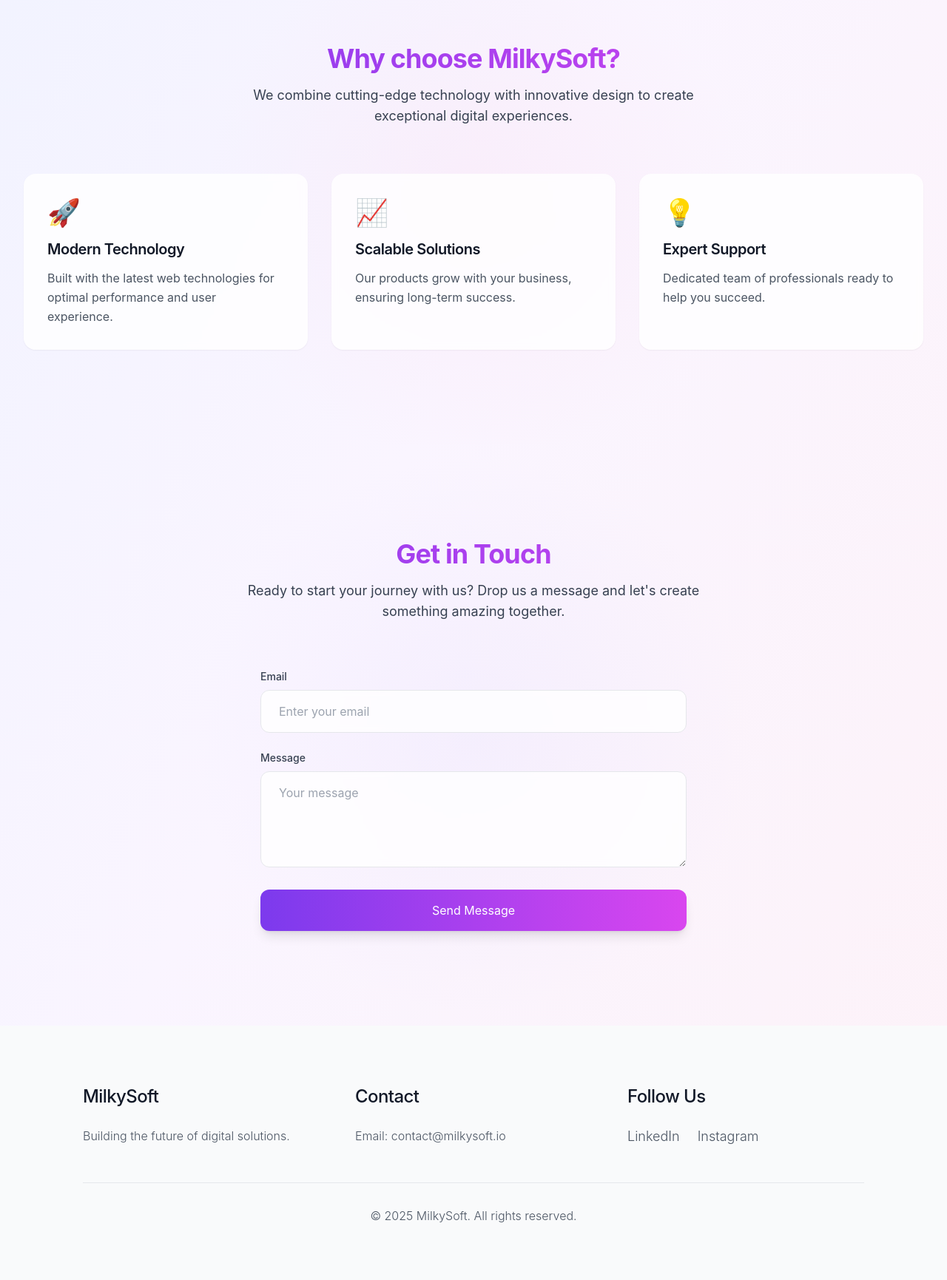
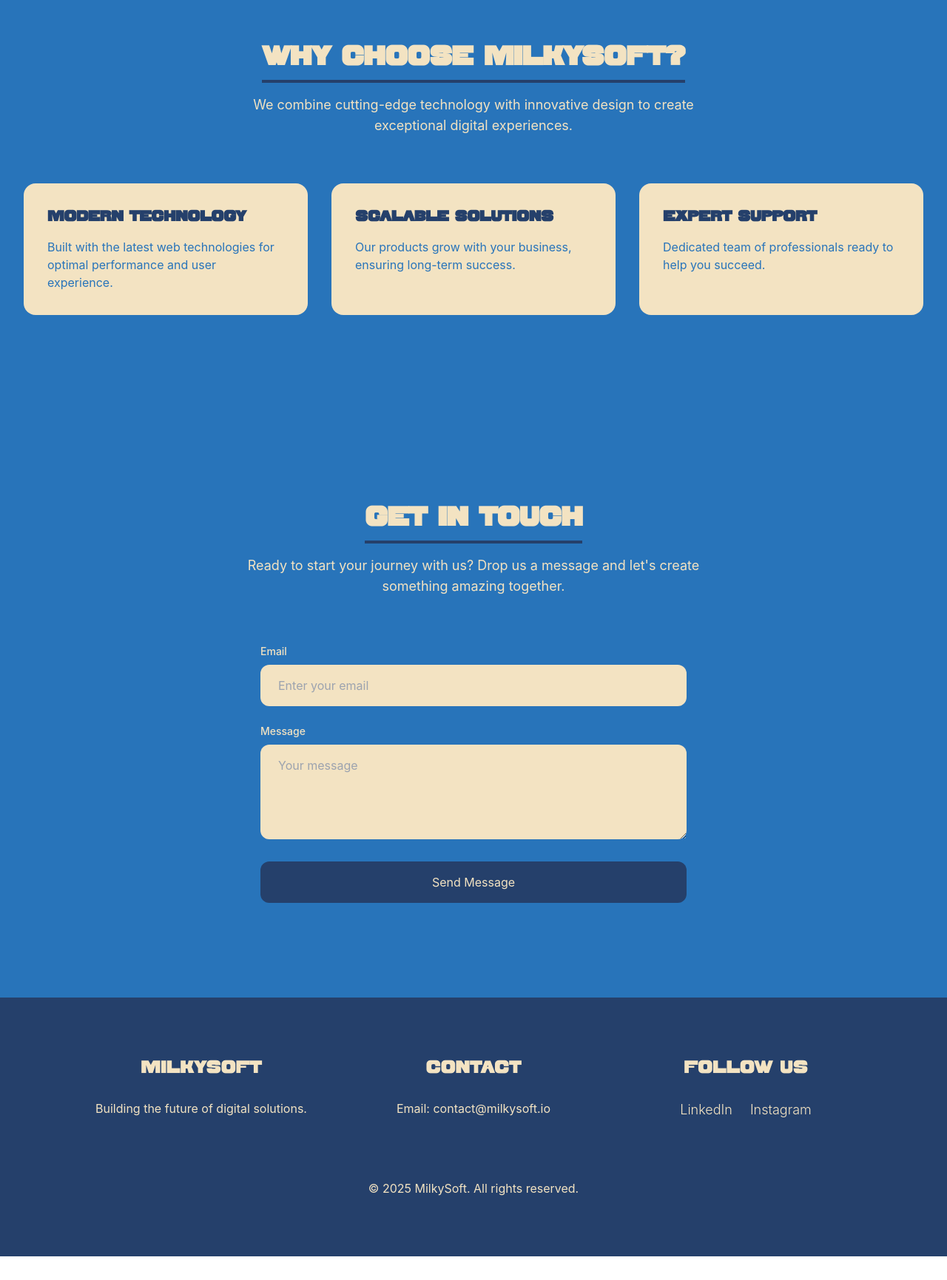
Before and after one commit to kmiecikmichal/milkysoft.github.io, a Next.js app: page / in a window 1280 px wide. Shown: the part 869-2600 px from the top of the page at 74% size. After the commit the page ends 2568 px from the top, so only its background shows below. Built offline with nearby package versions, Linux system fonts and the light colour scheme.

Commit message:
Refactor: use CSS color tokens and update UI to match new palette

```diff
--- a/src/app/globals.css
+++ b/src/app/globals.css
@@ -2,7 +2,18 @@
 @tailwind components;
 @tailwind utilities;
 
+@font-face {
+  font-family: 'Sao Torpes';
+  src: url('/fonts/SaoTorpes.otf') format('opentype');
+  font-weight: normal;
+  font-style: normal;
+}
+
 :root {
+  --color-blue: #2874ba;
+  --color-light-indigo: #25406b;
+  --color-indigo: #0a2342;
+  --color-beige: #f3e3c2;
   --foreground-rgb: 0, 0, 0;
   --background-rgb: 255, 255, 255;
 }
@@ -18,6 +29,7 @@
 @layer base {
   h1, h2, h3, h4, h5, h6 {
     @apply font-medium tracking-tight;
+    font-family: 'Sao Torpes', -apple-system, 'Helvetica Neue', Arial, sans-serif;
   }
 }
 
@@ -71,13 +83,14 @@
 }
 
 ::-webkit-scrollbar-track {
-  @apply bg-gray-100;
+  background: #2874ba;
 }
 
 ::-webkit-scrollbar-thumb {
-  @apply bg-gradient-to-b from-violet-500 to-fuchsia-500 rounded-full;
+  background: #25406b;
+  border-radius: 9999px;
 }
 
 ::-webkit-scrollbar-thumb:hover {
-  @apply bg-gradient-to-b from-violet-600 to-fuchsia-600;
+  background: #0a2342;
 }
--- a/src/app/page.tsx
+++ b/src/app/page.tsx
@@ -54,28 +54,33 @@
   };
 
   return (
-    <main className="min-h-screen bg-gradient-to-br from-indigo-50 via-purple-50 to-pink-50">
+    <main className="min-h-screen" style={{ backgroundColor: 'var(--color-blue)' }}>
       {/* Hero Section */}
-      <section className="relative h-screen flex items-center justify-center overflow-hidden">
-        <div className="absolute inset-0 bg-[radial-gradient(circle_at_center,_var(--tw-gradient-stops))] from-purple-200/30 via-transparent to-transparent"></div>
+      <section className="relative h-screen flex items-center justify-center overflow-hidden" style={{ backgroundColor: 'var(--color-blue)' }}>
+        <div className="absolute inset-0"></div>
         <div className="max-w-7xl mx-auto text-center px-4 sm:px-6 lg:px-8 relative z-10">
-          <h1 className="text-6xl sm:text-8xl font-bold tracking-tight mb-6 bg-clip-text text-transparent bg-gradient-to-r from-violet-600 via-fuchsia-500 to-pink-500 animate-gradient">
+          <h1 className="text-7xl sm:text-9xl font-bold tracking-tight mb-6 font-['Sao_Torpes']" style={{ color: 'var(--color-beige)' }}>
             MilkySoft
           </h1>
-          <p className="text-xl sm:text-2xl text-gray-700 mb-12 max-w-3xl mx-auto leading-relaxed">
+          <p className="text-xl sm:text-2xl mb-12 max-w-3xl mx-auto leading-relaxed" style={{ color: 'var(--color-beige)' }}>
             Crafting digital experiences that blend creativity with functionality.
           </p>
           <div className="flex gap-6 justify-center">
             <a
               href="#contact"
-              className="group px-8 py-4 rounded-full bg-gradient-to-r from-violet-600 to-fuchsia-500 text-white hover:from-violet-700 hover:to-fuchsia-600 transition-all duration-300 shadow-lg hover:shadow-xl hover:scale-105 transform"
+              className="group px-8 py-4 rounded-full transition-all duration-300"
+              style={{ backgroundColor: 'var(--color-light-indigo)', color: 'var(--color-beige)', border: 'none', boxShadow: '0 2px 8px var(--color-indigo)33' }}
+              onMouseOver={e => { e.currentTarget.style.backgroundColor = 'var(--color-indigo)'; e.currentTarget.style.color = 'var(--color-beige)'; }}
+              onMouseOut={e => { e.currentTarget.style.backgroundColor = 'var(--color-light-indigo)'; e.currentTarget.style.color = 'var(--color-beige)'; }}
             >
               Get Started
-              <span className="inline-block ml-2 transition-transform group-hover:translate-x-1">→</span>
             </a>
             <a
               href="#about"
-              className="group px-8 py-4 rounded-full border-2 border-gray-200 hover:border-violet-500 transition-all duration-300 hover:scale-105 transform"
+              className="group px-8 py-4 rounded-full border-2 transition-all duration-300"
+              style={{ borderColor: 'var(--color-light-indigo)', color: 'var(--color-beige)', backgroundColor: 'transparent' }}
+              onMouseOver={e => { e.currentTarget.style.borderColor = 'var(--color-indigo)'; e.currentTarget.style.color = 'var(--color-beige)'; }}
+              onMouseOut={e => { e.currentTarget.style.borderColor = 'var(--color-light-indigo)'; e.currentTarget.style.color = 'var(--color-beige)'; }}
             >
               Learn More
             </a>
@@ -84,36 +89,32 @@
       </section>
 
       {/* Features Section */}
-      <section id="about" className="py-32 relative">
-        <div className="absolute inset-0 bg-[radial-gradient(circle_at_center,_var(--tw-gradient-stops))] from-pink-200/20 via-transparent to-transparent"></div>
+      <section id="about" className="py-32 relative" style={{ backgroundColor: 'var(--color-blue)' }}>
         <div className="max-w-7xl mx-auto px-4 sm:px-6 lg:px-8 relative z-10">
           <div className="text-center mb-16">
-            <h2 className="text-4xl font-bold mb-4 bg-clip-text text-transparent bg-gradient-to-r from-violet-600 to-fuchsia-500">
+            <h2 className="text-4xl font-bold mb-4" style={{ color: 'var(--color-beige)', fontFamily: 'Sao Torpes', borderBottom: '4px solid var(--color-light-indigo)', display: 'inline-block', paddingBottom: '0.25em' }}>
               Why choose MilkySoft?
             </h2>
-            <p className="text-gray-700 text-lg max-w-2xl mx-auto">
+            <p className="text-lg max-w-2xl mx-auto" style={{ color: 'var(--color-beige)' }}>
               We combine cutting-edge technology with innovative design to create exceptional digital experiences.
             </p>
           </div>
           <div className="grid grid-cols-1 md:grid-cols-3 gap-8">
-            <div className="group p-8 rounded-2xl bg-white/80 backdrop-blur-sm shadow-sm hover:shadow-xl transition-all duration-300 hover:scale-105 transform">
-              <div className="text-4xl mb-4">🚀</div>
-              <h3 className="text-xl font-semibold mb-3 text-gray-900">Modern Technology</h3>
-              <p className="text-gray-600 leading-relaxed">
+            <div className="group p-8 rounded-2xl" style={{ backgroundColor: 'var(--color-beige)', color: 'var(--color-blue)', border: 'none', boxShadow: '0 2px 8px var(--color-light-indigo)33' }}>
+              <h3 className="text-xl font-semibold mb-3" style={{ color: 'var(--color-light-indigo)', border: 'none', display: 'inline-block', paddingBottom: '0.1em' }}>Modern Technology</h3>
+              <p style={{ color: 'var(--color-blue)' }}>
                 Built with the latest web technologies for optimal performance and user experience.
               </p>
             </div>
-            <div className="group p-8 rounded-2xl bg-white/80 backdrop-blur-sm shadow-sm hover:shadow-xl transition-all duration-300 hover:scale-105 transform">
-              <div className="text-4xl mb-4">📈</div>
-              <h3 className="text-xl font-semibold mb-3 text-gray-900">Scalable Solutions</h3>
-              <p className="text-gray-600 leading-relaxed">
+            <div className="group p-8 rounded-2xl" style={{ backgroundColor: 'var(--color-beige)', color: 'var(--color-blue)', border: 'none', boxShadow: '0 2px 8px var(--color-light-indigo)33' }}>
+              <h3 className="text-xl font-semibold mb-3" style={{ color: 'var(--color-light-indigo)', border: 'none', display: 'inline-block', paddingBottom: '0.1em' }}>Scalable Solutions</h3>
+              <p style={{ color: 'var(--color-blue)' }}>
                 Our products grow with your business, ensuring long-term success.
               </p>
             </div>
-            <div className="group p-8 rounded-2xl bg-white/80 backdrop-blur-sm shadow-sm hover:shadow-xl transition-all duration-300 hover:scale-105 transform">
-              <div className="text-4xl mb-4">💡</div>
-              <h3 className="text-xl font-semibold mb-3 text-gray-900">Expert Support</h3>
-              <p className="text-gray-600 leading-relaxed">
+            <div className="group p-8 rounded-2xl" style={{ backgroundColor: 'var(--color-beige)', color: 'var(--color-blue)', border: 'none', boxShadow: '0 2px 8px var(--color-light-indigo)33' }}>
+              <h3 className="text-xl font-semibold mb-3" style={{ color: 'var(--color-light-indigo)', border: 'none', display: 'inline-block', paddingBottom: '0.1em' }}>Expert Support</h3>
+              <p style={{ color: 'var(--color-blue)' }}>
                 Dedicated team of professionals ready to help you succeed.
               </p>
             </div>
@@ -122,66 +123,52 @@
       </section>
 
       {/* Contact Section */}
-      <section id="contact" className="py-32 relative">
-        <div className="absolute inset-0 bg-[radial-gradient(circle_at_center,_var(--tw-gradient-stops))] from-violet-200/20 via-transparent to-transparent"></div>
+      <section id="contact" className="py-32 relative" style={{ backgroundColor: 'var(--color-blue)' }}>
         <div className="max-w-7xl mx-auto px-4 sm:px-6 lg:px-8 relative z-10">
           <div className="text-center mb-16">
-            <h2 className="text-4xl font-bold mb-4 bg-clip-text text-transparent bg-gradient-to-r from-violet-600 to-fuchsia-500">
+            <h2 className="text-4xl font-bold mb-4" style={{ color: 'var(--color-beige)', fontFamily: 'Sao Torpes', borderBottom: '4px solid var(--color-light-indigo)', display: 'inline-block', paddingBottom: '0.25em' }}>
               Get in Touch
             </h2>
-            <p className="text-gray-700 text-lg max-w-2xl mx-auto">
+            <p className="text-lg max-w-2xl mx-auto" style={{ color: 'var(--color-beige)' }}>
               Ready to start your journey with us? Drop us a message and let's create something amazing together.
             </p>
           </div>
           <div className="max-w-xl mx-auto">
-            <form onSubmit={handleSubmit} className="space-y-6">
+            <form className="space-y-6">
               <div>
-                <label htmlFor="email" className="block text-sm font-medium mb-2 text-gray-700">
+                <label htmlFor="email" className="block text-sm font-medium mb-2" style={{ color: 'var(--color-beige)' }}>
                   Email
                 </label>
                 <input
                   type="email"
                   id="email"
-                  value={email}
-                  onChange={(e) => setEmail(e.target.value)}
                   required
-                  className="w-full px-6 py-4 rounded-xl border border-gray-200 bg-white/80 backdrop-blur-sm focus:border-violet-500 focus:ring-2 focus:ring-violet-500/20 transition-all duration-300"
+                  style={{ backgroundColor: 'var(--color-beige)', color: 'var(--color-indigo)', border: 'none' }}
+                  className="w-full px-6 py-4 rounded-xl"
                   placeholder="Enter your email"
                 />
               </div>
               <div>
-                <label htmlFor="message" className="block text-sm font-medium mb-2 text-gray-700">
+                <label htmlFor="message" className="block text-sm font-medium mb-2" style={{ color: 'var(--color-beige)' }}>
                   Message
                 </label>
                 <textarea
                   id="message"
-                  value={message}
-                  onChange={(e) => setMessage(e.target.value)}
                   required
                   rows={4}
-                  className="w-full px-6 py-4 rounded-xl border border-gray-200 bg-white/80 backdrop-blur-sm focus:border-violet-500 focus:ring-2 focus:ring-violet-500/20 transition-all duration-300"
+                  style={{ backgroundColor: 'var(--color-beige)', color: 'var(--color-indigo)', border: 'none' }}
+                  className="w-full px-6 py-4 rounded-xl"
                   placeholder="Your message"
                 ></textarea>
               </div>
-              {submitStatus.type && (
-                <div
-                  className={`p-4 rounded-xl ${
-                    submitStatus.type === 'success'
-                      ? 'bg-green-50 text-green-700'
-                      : 'bg-red-50 text-red-700'
-                  }`}
-                >
-                  {submitStatus.message}
-                </div>
-              )}
               <button
                 type="submit"
-                disabled={isSubmitting}
-                className={`w-full px-8 py-4 rounded-xl bg-gradient-to-r from-violet-600 to-fuchsia-500 text-white hover:from-violet-700 hover:to-fuchsia-600 transition-all duration-300 shadow-lg hover:shadow-xl hover:scale-[1.02] transform ${
-                  isSubmitting ? 'opacity-75 cursor-not-allowed' : ''
-                }`}
+                className="w-full px-8 py-4 rounded-xl transition-all duration-300"
+                style={{ backgroundColor: 'var(--color-light-indigo)', color: 'var(--color-beige)', border: 'none', boxShadow: '0 2px 8px var(--color-indigo)33' }}
+                onMouseOver={e => { e.currentTarget.style.backgroundColor = 'var(--color-indigo)'; e.currentTarget.style.color = 'var(--color-beige)'; }}
+                onMouseOut={e => { e.currentTarget.style.backgroundColor = 'var(--color-light-indigo)'; e.currentTarget.style.color = 'var(--color-beige)'; }}
               >
-                {isSubmitting ? 'Sending...' : 'Send Message'}
+                Send Message
               </button>
             </form>
           </div>
@@ -189,30 +176,30 @@
       </section>
 
       {/* Footer */}
-      <footer className="bg-gray-50 text-gray-900 py-20">
-        <div className="container">
-          <div className="grid grid-cols-1 md:grid-cols-3 gap-12">
+      <footer style={{ backgroundColor: 'var(--color-light-indigo)', color: 'var(--color-beige)' }} className="py-20 text-center">
+        <div className="container flex flex-col items-center justify-center">
+          <div className="grid grid-cols-1 md:grid-cols-3 gap-12 w-full">
             <div>
-              <h3 className="text-2xl font-medium mb-6 tracking-tight">MilkySoft</h3>
-              <p className="text-gray-600 leading-relaxed font-light">
+              <h3 className="text-2xl font-medium mb-6 tracking-tight" style={{ color: 'var(--color-beige)', fontFamily: 'Sao Torpes', display: 'inline-block', paddingBottom: '0.1em' }}>MilkySoft</h3>
+              <p style={{ color: 'var(--color-beige)' }}>
                 Building the future of digital solutions.
               </p>
             </div>
             <div>
-              <h3 className="text-2xl font-medium mb-6 tracking-tight">Contact</h3>
-              <p className="text-gray-600 leading-relaxed font-light">
+              <h3 className="text-2xl font-medium mb-6 tracking-tight" style={{ color: 'var(--color-beige)', fontFamily: 'Sao Torpes', display: 'inline-block', paddingBottom: '0.1em' }}>Contact</h3>
+              <p style={{ color: 'var(--color-beige)' }}>
                 Email: contact@milkysoft.io
               </p>
             </div>
             <div>
-              <h3 className="text-2xl font-medium mb-6 tracking-tight">Follow Us</h3>
-              <div className="flex space-x-6">
-                <a href="https://www.linkedin.com/company/milkysoft" target="_blank" rel="noopener noreferrer" className="text-gray-600 hover:text-gray-900 transition-colors duration-300 text-lg font-light">LinkedIn</a>
-                <a href="https://www.instagram.com/milkysoft_io?igsh=cWs0dWs5NGJ6dmR5&utm_source=qr" target="_blank" rel="noopener noreferrer" className="text-gray-600 hover:text-gray-900 transition-colors duration-300 text-lg font-light">Instagram</a>
+              <h3 className="text-2xl font-medium mb-6 tracking-tight" style={{ color: 'var(--color-beige)', fontFamily: 'Sao Torpes', display: 'inline-block', paddingBottom: '0.1em' }}>Follow Us</h3>
+              <div className="flex space-x-6 justify-center">
+                <a href="https://www.linkedin.com/company/milkysoft" target="_blank" rel="noopener noreferrer" style={{ color: 'var(--color-beige)' }} className="transition-colors duration-300 text-lg font-light">LinkedIn</a>
+                <a href="https://www.instagram.com/milkysoft_io?igsh=cWs0dWs5NGJ6dmR5&utm_source=qr" target="_blank" rel="noopener noreferrer" style={{ color: 'var(--color-beige)' }} className="transition-colors duration-300 text-lg font-light">Instagram</a>
               </div>
             </div>
           </div>
-          <div className="border-t border-gray-200 mt-12 pt-8 text-center text-gray-600 font-light">
+          <div className="mt-12 pt-8 text-center" style={{ color: 'var(--color-beige)' }}>
             <p>&copy; {new Date().getFullYear()} MilkySoft. All rights reserved.</p>
           </div>
         </div>
```
Also changed, not shown: public/fonts/SaoTorpes.otf (added).
